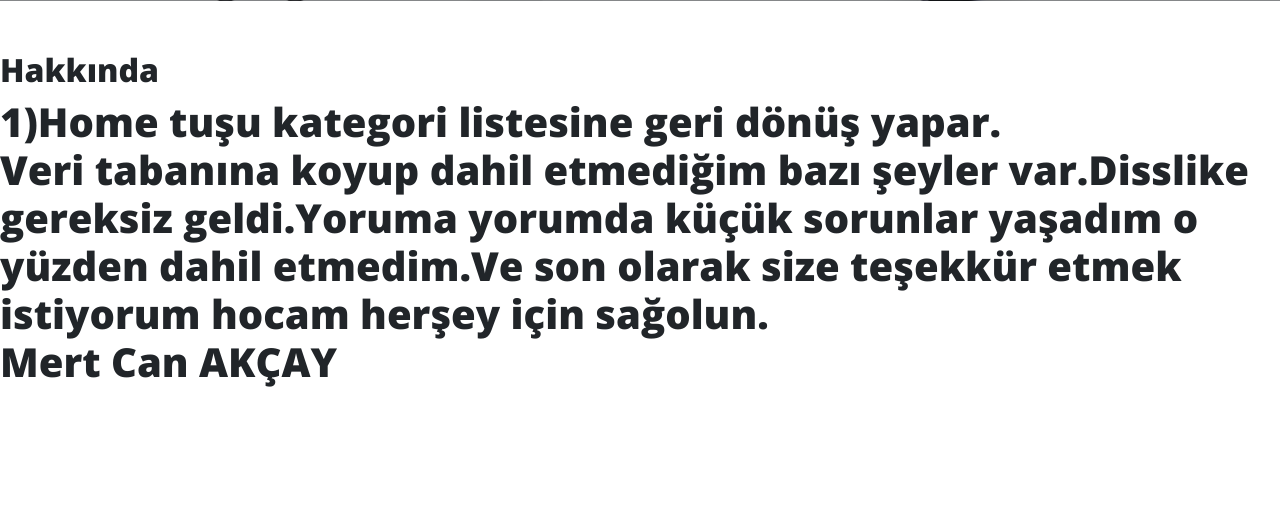
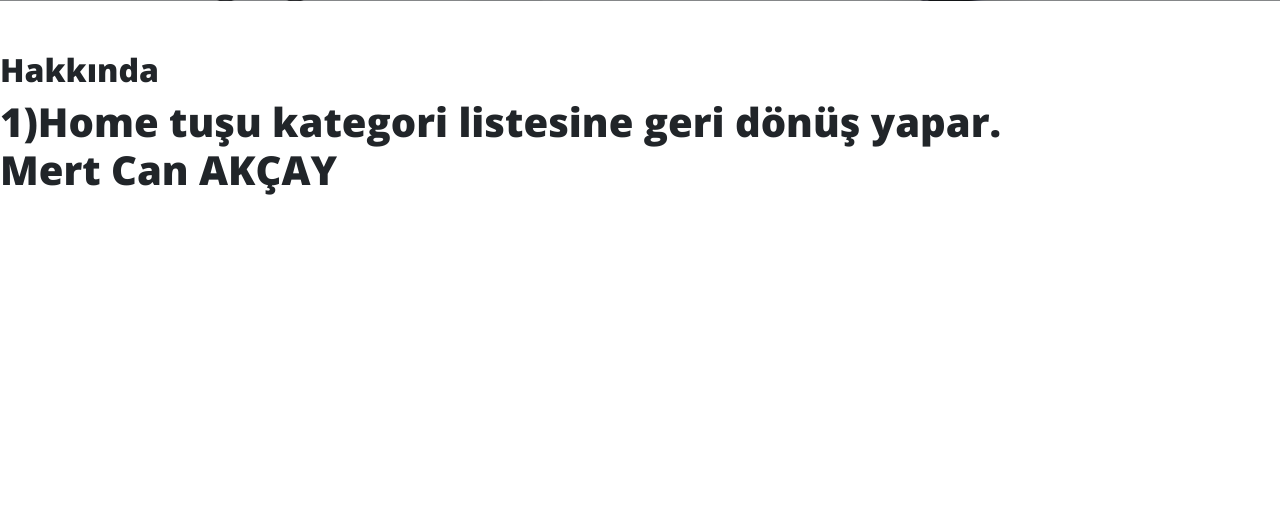
Before and after one commit to mertcanakcay/EticaretV1, an ASP.NET MVC app: template EticaretV1.UI/Areas/Member/Views/Home/Guide.cshtml in a window 1280 px wide. Shown: the part 531-1041 px from the top of the page. After the commit the page ends 726 px from the top, so only its background shows below. Run offline with ASP.NET Core 8 and stand-ins for ASP.NET MVC 5, Linux system fonts and the light colour scheme; the template is opened without the code that fills it, so the values that code supplies are empty; the project's own start-up code is not run, and a stand-in starts its controllers and pages; some libraries are stand-ins or nearby versions.

Commit message:
Update Guide.cshtml

```diff
--- a/EticaretV1.UI/Areas/Member/Views/Home/Guide.cshtml
+++ b/EticaretV1.UI/Areas/Member/Views/Home/Guide.cshtml
@@ -7,5 +7,5 @@
 <h2>Hakkında</h2>
 <h1>
     1)Home tuşu kategori listesine geri dönüş yapar.<br />
-    Veri tabanına koyup dahil etmediğim bazı şeyler var.Disslike gereksiz geldi.Yoruma yorumda küçük sorunlar yaşadım o yüzden dahil etmedim.Ve son olarak size teşekkür etmek istiyorum hocam herşey için sağolun.<br />Mert Can AKÇAY
+  Mert Can AKÇAY
 </h1>
```
